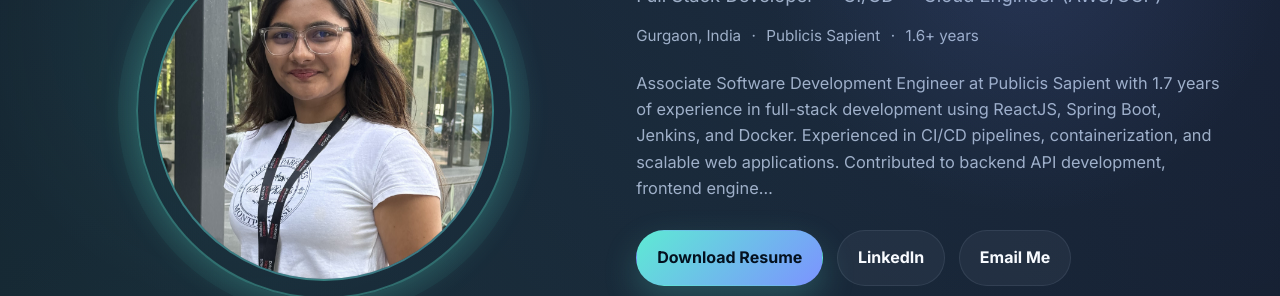
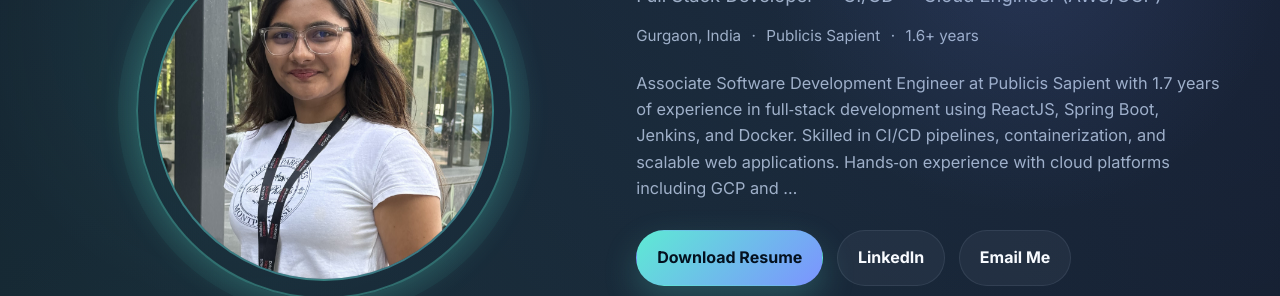
Before and after one commit to Aditiaj1429/AditiJadhav-Portfolio, a React (Vite) app: page / in a window 1280 px wide. Shown: the part 267-563 px from the top of the page. Built offline with nearby package versions, Linux system fonts and the light colour scheme.

Commit message:
Edited Summary

```diff
--- a/src/data/portfolio.ts
+++ b/src/data/portfolio.ts
@@ -10,7 +10,7 @@ export const profile = {
 
   initials: "AAJ",
   summary:
-    "Associate Software Development Engineer at Publicis Sapient with 1.7 years of experience in full-stack development using ReactJS, Spring Boot, Jenkins, and Docker. Experienced in CI/CD pipelines, containerization, and scalable web applications. Contributed to backend API development, frontend engineering, and cloud deployment. Led an AI-driven malware detection project, strengthening expertise in cybersecurity, machine learning, and data analytics. Thrive in dynamic environments with strong problem-solving, adaptability, and collaboration skills. Experienced in building scalable microservices, secure authentication systems, monitoring solutions, and production-ready deployments on AWS and GCP.",
+    "Associate Software Development Engineer at Publicis Sapient with 1.7 years of experience in full‑stack development using ReactJS, Spring Boot, Jenkins, and Docker. Skilled in CI/CD pipelines, containerization, and scalable web applications. Hands‑on experience with cloud platforms including GCP and AWS, Kubernetes orchestration, and production‑ready deployments. Contributed to backend API development, frontend engineering, and cloud deployment, while also leading AI‑driven projects in malware detection, computer vision, and machine learning. Currently open to work and ready for new opportunities — eager to apply expertise in full‑stack engineering, cloud technologies, DevOps, and AI to impactful projects.",
   resumePath: import.meta.env.BASE_URL + "resume/AditiJadhav-Resume.pdf",
   resumeFileName: "AditiJadhav-Resume.pdf",
 };
```
